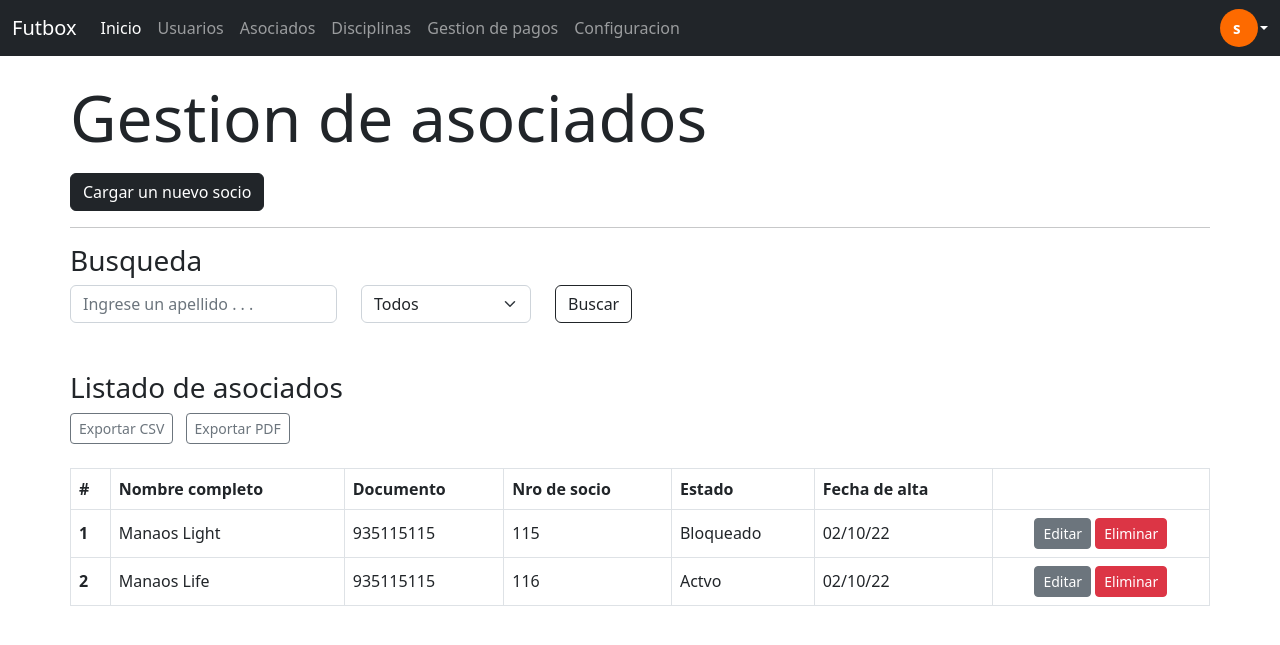
After one commit to GutierrezS-JC/Proyecto-2022, a Flask app: page /asociados/ in a window 1280 px wide. The commit adds this page. Shown: the top 645 px of the page. Run offline with Flask 2, Linux system fonts and the light colour scheme; the visitor is signed in with stand-in values (Sample User, id 1).

Commit message:
Vista y controlador inicial de asociados

```diff
--- a/admin/src/web/__init__.py
+++ b/admin/src/web/__init__.py
@@ -1,10 +1,12 @@
 from flask import Flask
 
 from .config import config
+
 from .controllers.home import home_blueprint
 from .controllers.login import login_blueprint
 from src.web.controllers.users import user_blueprint
 from src.web.controllers.config import config_blueprint
+from src.web.controllers.asociados import asociado_blueprint
 
 from src.web.helpers import handlers
 from src.web.helpers import auth
@@ -35,6 +37,8 @@ def create_app(env="development", static_folder="static"):
     app.register_blueprint(user_blueprint)
     app.register_blueprint(config_blueprint)
 
+    app.register_blueprint(asociado_blueprint)
+
     app.register_error_handler(401, handlers.unauthorized_error)
     app.register_error_handler(404, handlers.not_found_error)
     app.register_error_handler(500, handlers.internal_server_error)
--- /dev/null
+++ b/admin/src/web/controllers/asociados.py
@@ -0,0 +1,13 @@
+from flask import Blueprint, redirect, url_for
+from flask import render_template
+from flask import session
+
+from src.web.helpers.auth import login_required
+
+asociado_blueprint = Blueprint("asociados", __name__, url_prefix="/asociados")
+
+
+@asociado_blueprint.get("/")
+@login_required
+def asociado_index():
+    return render_template("asociados/index.html")
--- /dev/null
+++ b/admin/src/web/templates/asociados/index.html
@@ -0,0 +1,97 @@
+{% extends "layout.html" %}
+{% block title %}Usuarios{% endblock %}
+{% block head %}
+  {{ super() }}
+  <link rel="stylesheet" href="{{ url_for('static', filename='users.css') }}" >
+{% endblock %}
+
+{% block content %}
+<div class="container mt-4 userContainer">
+  <h1 class="display-3">Gestion de asociados</h1>
+  <div class="row">
+    <div class="col">
+      <a class="btn btn-dark btn-padding mt-2" href="{{ url_for('users.user_index') }}" role="button">Cargar un nuevo socio</a>
+    </div>
+  </div>
+  <hr>
+
+  <h2 class="h3">Busqueda</h2>
+  <form id="formBusquedda" name="formularioBusqueda" role="form">
+    <div class="row mb-4">
+      <div class="col-lg-3 d-flex">
+        <input type="text" id="apellidoBusqueda" class="form-control rounded text-black" placeholder="Ingrese un apellido . . ." />
+      </div>
+
+      <div class="col-lg-2 text-start">
+        <select id="criterioBusqueda" class="form-select">
+          <option value="0" selected>Todos</option>
+          <option value="1">Activo</option>
+          <option value="2">Bloqueado</option>
+        </select>
+      </div>
+
+      <div class="col-lg-1">
+        <button type="submit" id="btnBusqueda" class="btn btn-outline-dark">Buscar</button>
+      </div>
+    </div>
+  </form>
+
+  <div class="mt-5">
+    <div class="row mb-4">
+      <div class="col-12">
+        <h1 class="h3">Listado de asociados</h1>
+      </div>
+
+      <div class="col-12">
+        <button type="submit" id="btnCsv" class="btn btn-sm btn-outline-secondary">Exportar CSV</button>
+        <button type="submit" id="btnPdf" class="btn btn-sm btn-outline-secondary ms-2">Exportar PDF</button>
+      </div>
+
+    </div>
+
+    <div class="table-responsive-lg">
+      <table class="table table-bordered align-middle">
+        <thead>
+        <tr>
+          <th scope="col">#</th>
+          <th scope="col">Nombre completo</th>
+          <th scope="col">Documento</th>
+          <th scope="col">Nro de socio</th>
+          <th scope="col">Estado</th>
+          <th scope="col">Fecha de alta</th>
+          <th scope="col"></th>
+        </tr>
+        </thead>
+        <tbody>
+          <tr>
+            <th scope="row"> 1 </th>
+            <td>Manaos Light</td>
+            <td>935115115</td>
+            <td>115</td>
+            <td>Bloqueado</td>
+            <td>02/10/22</td>
+            <td class="text-center">
+              <button type="button" class="btn btn-secondary btn-sm">Editar</button>
+              <button type="button" class="btn btn-danger btn-sm mt-2 mt-lg-0">Eliminar</button>
+            </td>
+          </tr>
+          <tr>
+            <th scope="row"> 2 </th>
+            <td>Manaos Life</td>
+            <td>935115115</td>
+            <td>116</td>
+            <td>Actvo</td>
+            <td>02/10/22</td>
+            <td class="text-center">
+              <button type="button" class="btn btn-secondary btn-sm">Editar</button>
+              <button type="button" class="btn btn-danger btn-sm mt-2 mt-lg-0">Eliminar</button>
+            </td>
+          </tr>
+        </tbody>
+      </table>
+    </div>
+  </div>
+</div>
+
+</div>
+{% endblock %}
--- a/admin/src/web/templates/home.html
+++ b/admin/src/web/templates/home.html
@@ -28,11 +28,11 @@
                     </div>
                   </a>
                 </div>
-            </a>
         </div>
 
         <div class="col">
             <div class="card" id="gestionAsociados" onmouseover="imHovered(this)" onmouseout="imNotHovered(this)" style="width: 18rem; height: 15em">
+                <a href="{{url_for('asociados.asociado_index') }}" class="linkNone">
                     <div class="card-body">
                         <h5 class="card-title">Gestion de asociados</h5>
                         <h6 class="card-subtitle mb-2 text-muted">Card subtitle</h6>
@@ -46,6 +46,7 @@
                         </div>
                         <p class="card-text">Some quick example text to build on the card title and make.</p>
                     </div>
+                </a>
             </div>
         </div>
 
```
Lines whose indentation alone changed are shown as unchanged.
